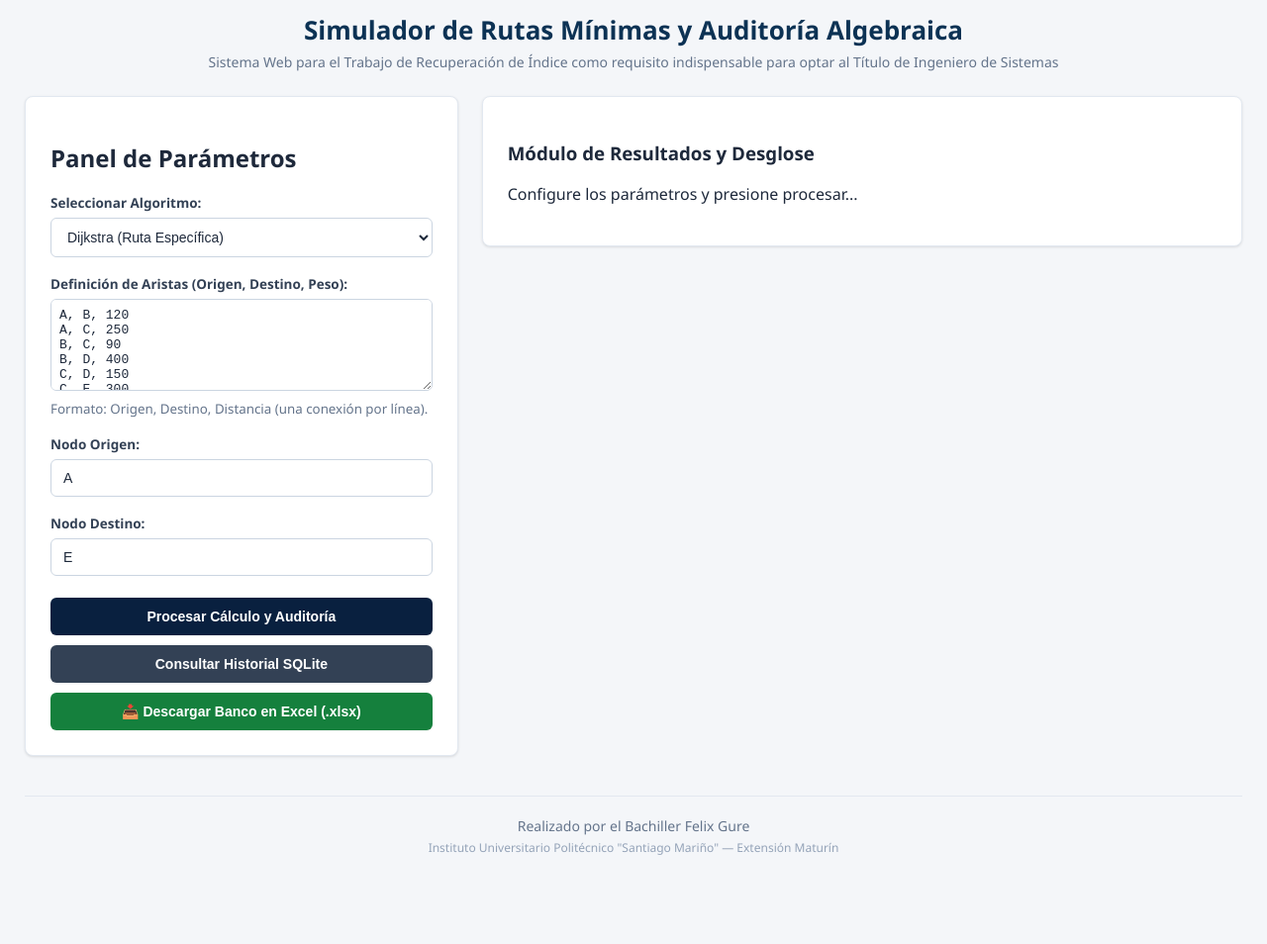
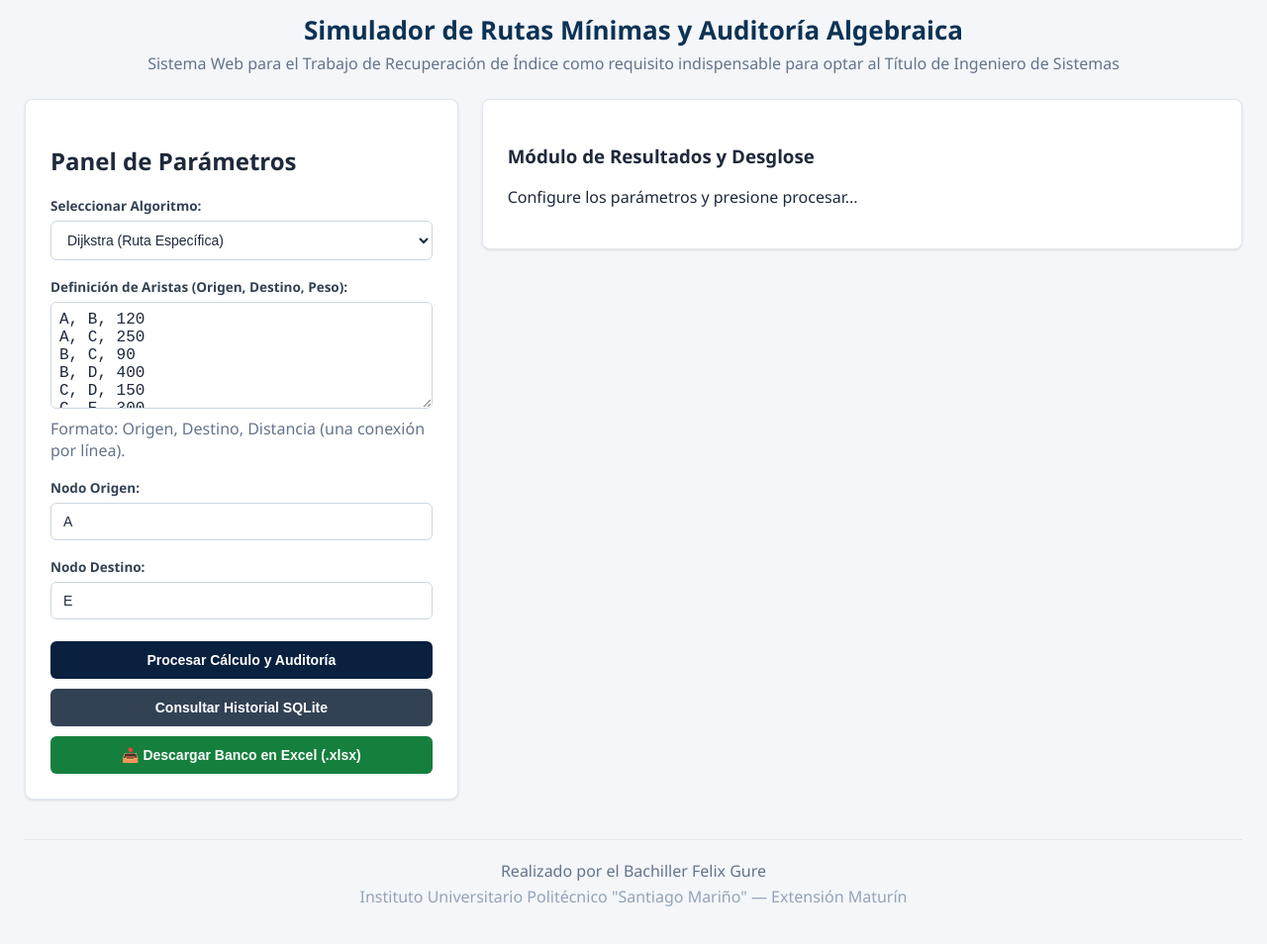
Before and after one commit to guref/rutas-urbanas-iupsm, a plain HTML site: page frontend/index.html in a window 1280 px wide. Shown: the part 178-1132 px from the top of the page at 99% size. Before the commit the page ends 1088 px from the top, so only its background shows below. Drawn offline with Linux system fonts and the light colour scheme.

Commit message:
Add files via upload

```diff
--- a/frontend/index.html
+++ b/frontend/index.html
@@ -12,7 +12,7 @@
     <img src="Logo iupsm maturin.jpg" alt="Logo IUPSM Maturín" style="width: 150px; height: 150px; object-fit: contain; margin-bottom: 10px;">
 
     <h1 style="margin: 0; color: #0c3254; font-size: 26px;">Simulador de Rutas Mínimas y Auditoría Algebraica</h1>
-    <p style="margin: 5px 0 0 0; color: #64748b; font-size: 14px;">Sistema Web para el Trabajo de Recuperación de Índice como requisito indispensable para optar al Título de
+    <p style="margin: 5px 0 0 0; color: #64748b; font-size: 16px;">Sistema Web para el Trabajo de Recuperación de Índice como requisito indispensable para optar al Título de
 Ingeniero de Sistemas</p>
 </div>
 
@@ -30,7 +30,7 @@ Ingeniero de Sistemas</p>
             <!-- Nuevo campo para ingreso dinámico de aristas y pesos -->
             <div class="form-group">
                 <label for="grafo-input">Definición de Aristas (Origen, Destino, Peso):</label>
-                <textarea id="grafo-input" rows="5" style="width: 100%; padding: 8px; border: 1px solid #cbd5e1; border-radius: 6px; font-family: monospace; font-size: 13px;" placeholder="Ejemplo:
+                <textarea id="grafo-input" rows="5" style="width: 100%; padding: 8px; border: 1px solid #cbd5e1; border-radius: 6px; font-family: monospace; font-size: 16px;" placeholder="Ejemplo:
 A, B, 120
 A, C, 250
 B, C, 90
@@ -44,7 +44,7 @@ B, D, 400
 C, D, 150
 C, E, 300
 D, E, 200</textarea>
-                <small style="color: #64748b; display: block; margin-top: 4px;">Formato: Origen, Destino, Distancia (una conexión por línea).</small>
+                <small style="color: #64748b; font-size: 16px; display: block; margin-top: 4px;">Formato: Origen, Destino, Distancia (una conexión por línea).</small>
             </div>
 
             <div class="form-group">
@@ -67,9 +67,9 @@ D, E, 200</textarea>
             </div>
         </section>
     </main>
-<footer style="text-align: center; margin-top: 40px; padding: 20px 0; border-top: 1px solid #e2e8f0; color: #64748b; font-size: 14px;">
+<footer style="text-align: center; margin-top: 40px; padding: 20px 0; border-top: 1px solid #e2e8f0; color: #64748b; font-size: 16px;">
     <p style="margin: 0; font-weight: 500;">Realizado por el Bachiller Felix Gure</p>
-    <p style="margin: 4px 0 0 0; font-size: 12px; color: #94a3b8;">Instituto Universitario Politécnico "Santiago Mariño" — Extensión Maturín</p>
+    <p style="margin: 4px 0 0 0; font-size: 16px; color: #94a3b8;">Instituto Universitario Politécnico "Santiago Mariño" — Extensión Maturín</p>
 </footer>
 
 <script src="js/app.js"></script>
```
